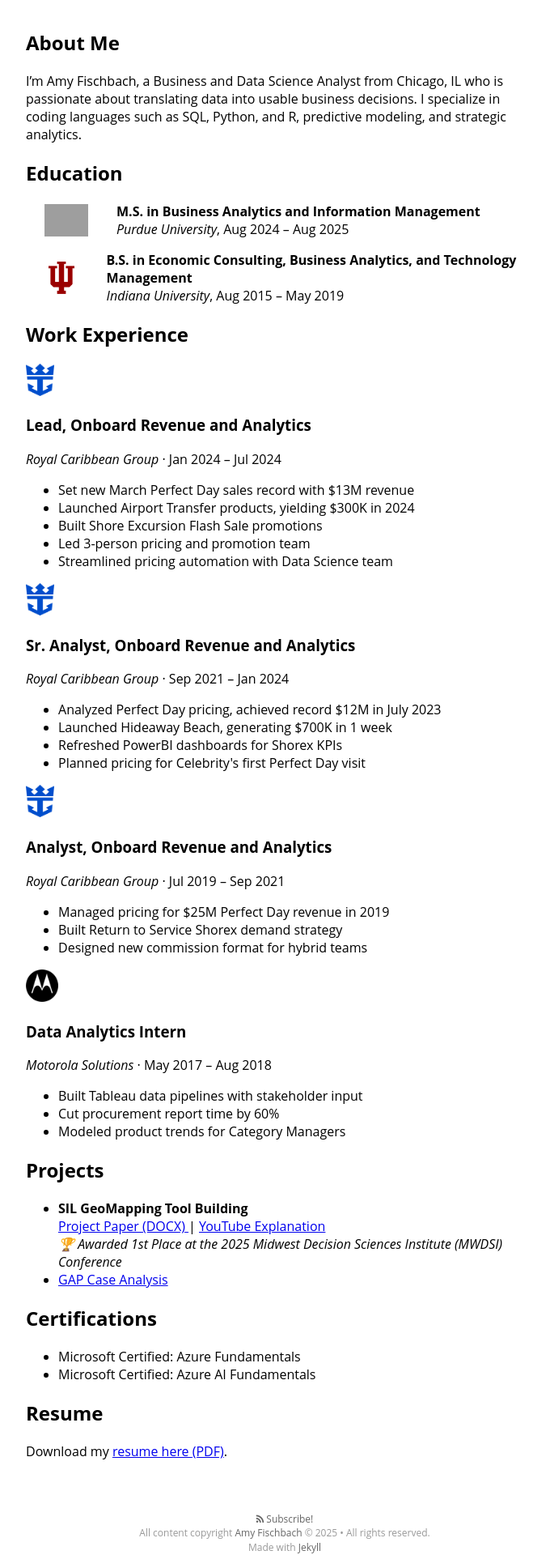
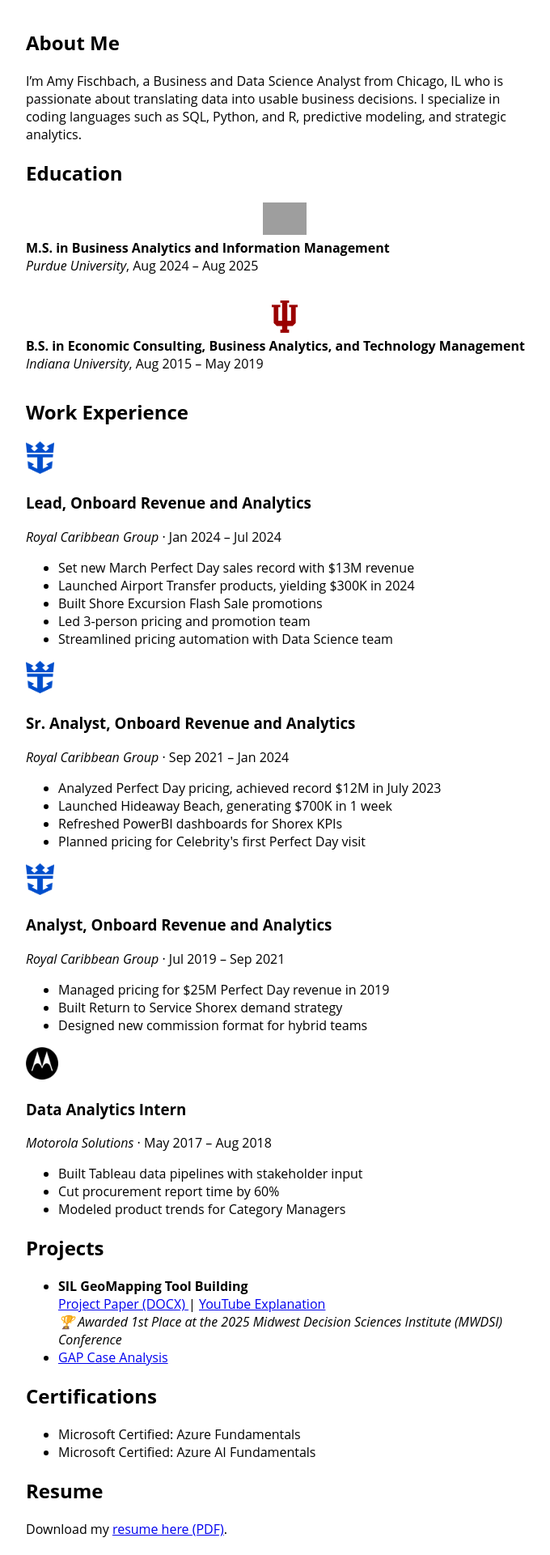
Before and after one commit to AmyFischbach/AmyFischbach.github.io, a Jekyll site: the page built from index.html, in a window 1280 px wide. Shown: the part 675-2595 px from the top of the page at 81% size, without its empty margins (288-968 px from the left). Built offline with Jekyll 4.4.1, drawn with Linux system fonts in a browser that asks for light colours; nearby versions of some CDN libraries; some web fonts are replaced; the list of posts is cut into pages by our own code; grey boxes are pictures that could not be loaded.

Commit message:
Update index.html

```diff
--- a/index.html
+++ b/index.html
@@ -37,26 +37,28 @@
 
   <section>
   <h2>Education</h2>
-    <div style="display: flex; align-items: center; gap: 12px; margin-bottom: 1rem;">
+
+  <div style="margin-bottom: 2rem; text-align: center;">
     <img src="/assets/logos/purdue_v3.png?v=1"
          alt="Purdue University"
-     style="height: 40px; width: 100px; object-fit: contain;">
-  <div>
+         style="height: 40px; width: 100px; object-fit: contain;"><br>
+    <div style="text-align: left;">
       <strong>M.S. in Business Analytics and Information Management</strong><br>
       <em>Purdue University</em>, Aug 2024 – Aug 2025
     </div>
   </div>
 
-<div style="display: flex; align-items: center; gap: 12px; margin-bottom: 1rem;">
+  <div style="margin-bottom: 2rem; text-align: center;">
     <img src="/assets/logos/iu_v3.jpg?v=1"
          alt="Indiana University"
-     style="height: 40px; width: 100px; object-fit: contain;">
-  <div>
+         style="height: 40px; width: 100px; object-fit: contain;"><br>
+    <div style="text-align: left;">
       <strong>B.S. in Economic Consulting, Business Analytics, and Technology Management</strong><br>
       <em>Indiana University</em>, Aug 2015 – May 2019
     </div>
   </div>
 </section>
+
 
   <section>
   <h2>Work Experience</h2>
```
Lines whose indentation alone changed are shown as unchanged.
